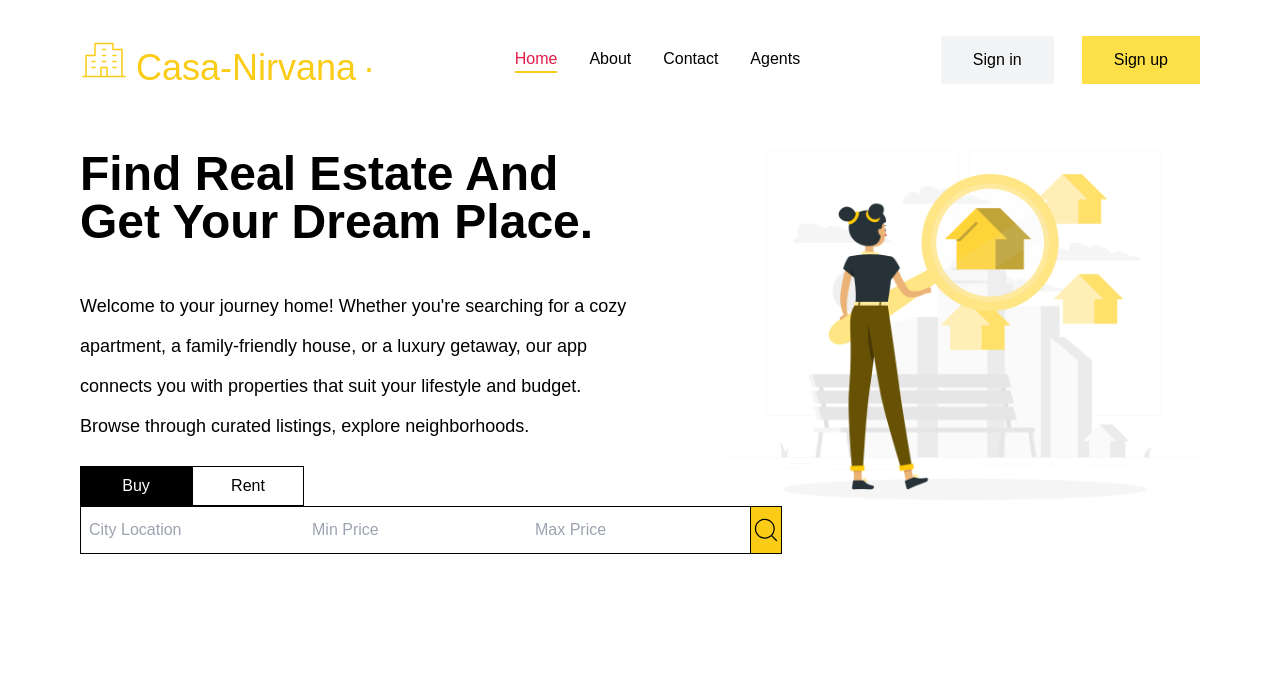
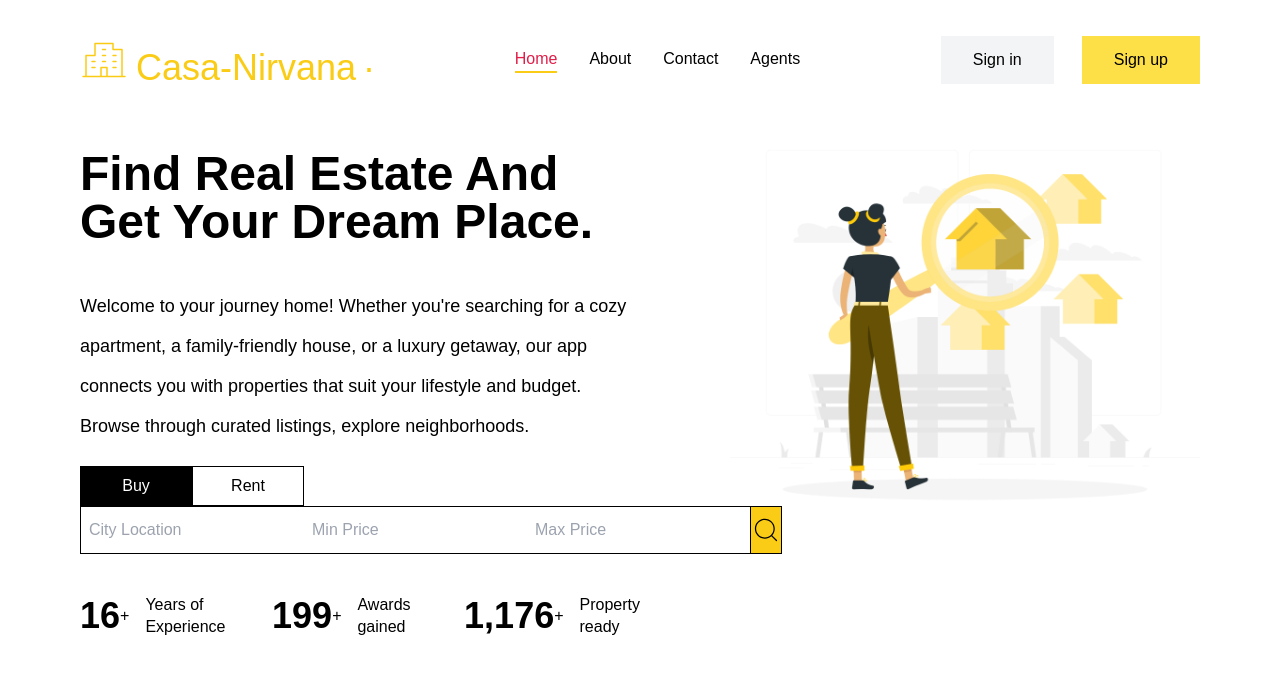
Before and after one commit to chibokaxavier/casa-nirvana, a Next.js app: page / in a window 1280 px wide. Shown: the top 674 px of the page. Built offline with nearby package versions, Linux system fonts and the light colour scheme; a web font is replaced by a local one.

Commit message:
added and set up react count up

```diff
--- /dev/null
+++ b/app/list/page.tsx
@@ -0,0 +1,9 @@
+import React from 'react'
+
+const page = () => {
+  return (
+    <div>page</div>
+  )
+}
+
+export default page
--- a/app/page.tsx
+++ b/app/page.tsx
@@ -1,4 +1,5 @@
 import Search from "@/components/Search";
+import Stats from "@/components/Stats";
 
 export default function Home() {
   return (
@@ -7,7 +8,6 @@ export default function Home() {
         <div className="xl:h-[550px] h-auto mt-[10px] flex flex-col xl:flex-row xl:gap-[90px]">
           {/* Text Section */}
           <div className="xl:w-[50%] mt-[20px] lg:mt-[20px]">
-
             <h2 className="font-bold lg:text-5xl  text-3xl sm:text-4xl md:text-[44px]  leading-[50px] sm:leading-[55px]  capitalize lg:mb-5">
               Find real estate and get your dream place.
             </h2>
@@ -18,6 +18,7 @@ export default function Home() {
               Browse through curated listings, explore neighborhoods.
             </p>
             <Search />
+            <Stats />
           </div>
 
           {/* Image Section */}
@@ -30,9 +31,7 @@ export default function Home() {
           </div>
         </div>
       </section>
-      <section>
-
-      </section>
+      <section></section>
     </main>
   );
 }
--- a/components/Stats.tsx
+++ b/components/Stats.tsx
@@ -2,17 +2,16 @@
 import React from "react";
 import CountUp from "react-countup";
 const Stat = [
-  { num: 3, text: "Years of Experience" },
-  { num: 15, text: "Projects Completed" },
-  { num: 8, text: "Technologies Mastered" },
-  { num: 600, text: "Code Commits" },
+  { num: 16, text: "Years of Experience" },
+  { num: 200, text: "Awards gained " },
+  { num: 1200, text: "Property ready" },
 ];
 const plus = "+";
 
 const Stats = () => {
   return (
     <section>
-      <div className="mx-auto container mb-4">
+      <div className="mx-auto container mt-10 text-balck">
         <div className="flex flex-wrap gap-6 max-w-[80vw] xl:max-w-none mx-auto">
           {Stat.map((item, index) => {
             return (
@@ -22,7 +21,7 @@ const Stats = () => {
               >
                 <span className="flex justify-center items-center">
                   <CountUp
-                    className="font-semibold text-[30px] xl:text-6xl"
+                    className="font-semibold text-[30px] xl:text-4xl"
                     end={item.num}
                     duration={5}
                     delay={2}
@@ -31,8 +30,8 @@ const Stats = () => {
                 </span>
                 <p
                   className={`${
-                    item.text.length > 15 ? "max-w-[150px]" : "max-w-[100px]"
-                  } leading-snug text-white/80`}
+                    item.text.length > 15 ? "max-w-[150px]" : "max-w-[150px]"
+                  } leading-snug `}
                 >
                   {item.text}
                 </p>
```
